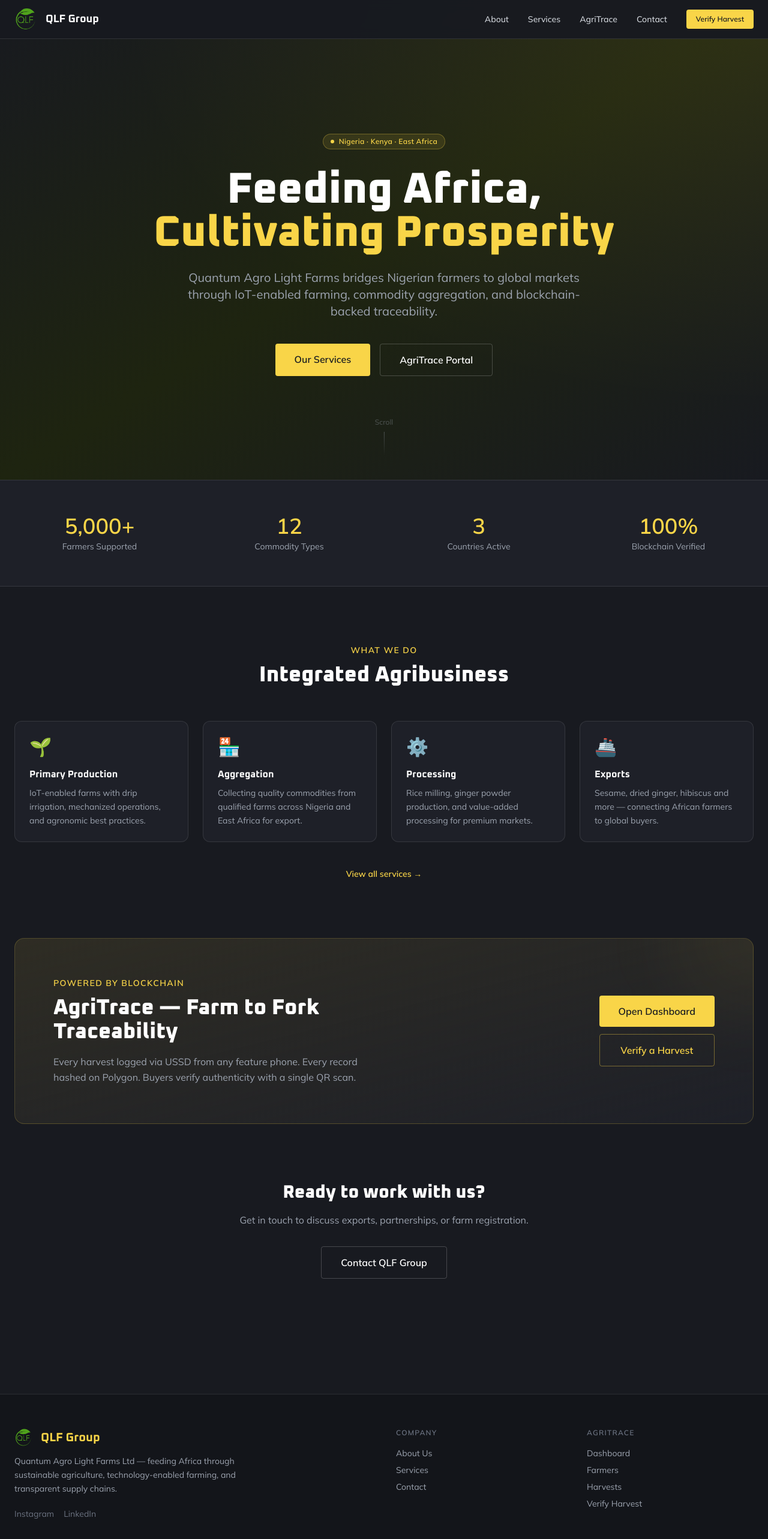
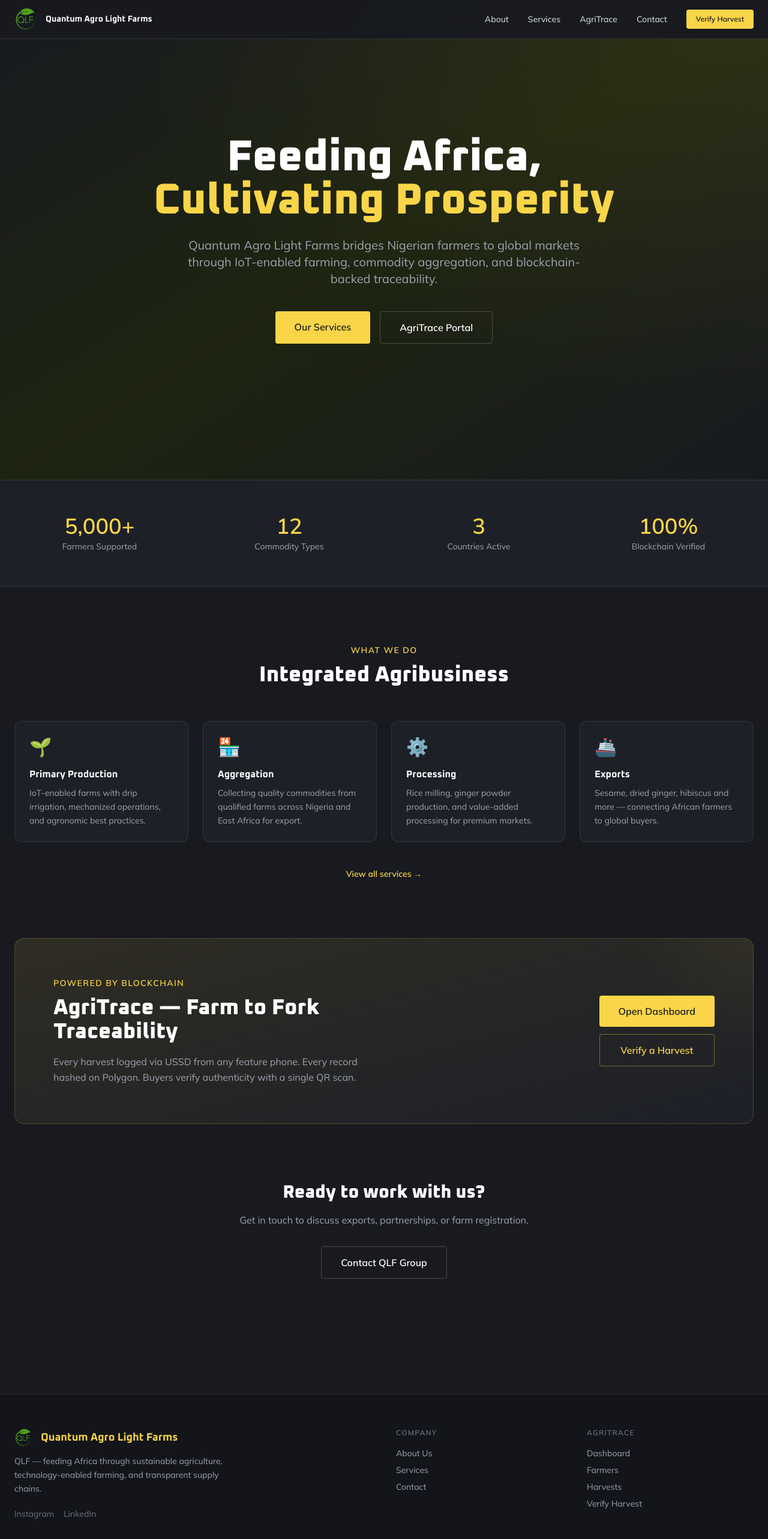
Before and after one commit to sigmazetacorp-creator/agritrace, a Next.js app in the folder apps/web/: page / in a window 1280 px wide. Shown: the top 2566 px of the page at 60% size. Built offline with nearby package versions, Linux system fonts and the light colour scheme.

Commit message:
Update branding: use full company name and remove regional badge
- Change 'QLF Group' to 'Quantum Agro Light Farms' throughout
- Remove 'Nigeria · Kenya · East Africa' badge from hero
- Remove overlapping scroll indicator
- Update nav, footer, and metadata with full company name

```diff
--- a/apps/web/src/app/contact/page.tsx
+++ b/apps/web/src/app/contact/page.tsx
@@ -6,7 +6,7 @@ export default function ContactPage() {
       <section className="max-w-7xl mx-auto px-6 py-20">
         <div className="text-center mb-14">
           <p className="text-[#F9D548] text-sm font-semibold tracking-widest uppercase mb-4">Get In Touch</p>
-          <h1 className="text-5xl font-extrabold text-white mb-6">Contact QLF Group</h1>
+          <h1 className="text-5xl font-extrabold text-white mb-6">Contact Quantum Agro Light Farms</h1>
           <p className="text-gray-400 text-lg max-w-xl mx-auto">
             Reach out for export inquiries, partnership opportunities, or farmer cooperative registration.
           </p>
--- a/apps/web/src/app/layout.tsx
+++ b/apps/web/src/app/layout.tsx
@@ -18,8 +18,8 @@ const mulish = Mulish({
 })
 
 export const metadata: Metadata = {
-  title: 'QLF Group — Feeding Africa, Cultivating Prosperity',
-  description: 'Quantum Agro Light Farms Ltd. Sustainable agriculture, commodity exports, and farm-to-fork traceability across Africa.',
+  title: 'Quantum Agro Light Farms — Feeding Africa, Cultivating Prosperity',
+  description: 'QLF Group. Sustainable agriculture, commodity exports, and farm-to-fork traceability across Africa.',
 }
 
 export default function RootLayout({ children }: { children: React.ReactNode }) {
--- a/apps/web/src/app/page.tsx
+++ b/apps/web/src/app/page.tsx
@@ -9,12 +9,7 @@ export default function HomePage() {
         <div className="absolute inset-0 bg-gradient-to-br from-[#181A20] via-[#1e2410] to-[#181A20]" />
         <div className="absolute inset-0 bg-[radial-gradient(ellipse_at_top_right,_rgba(249,213,72,0.08)_0%,_transparent_60%)]" />
 
-        <div className="relative z-10 max-w-7xl mx-auto px-6 pt-32 pb-20 text-center">
-          <div className="inline-flex items-center gap-2 px-3 py-1 rounded-full border border-[#F9D548]/30 bg-[#F9D548]/10 text-[#F9D548] text-xs font-semibold tracking-wide mb-8">
-            <span className="w-1.5 h-1.5 rounded-full bg-[#F9D548] animate-pulse" />
-            Nigeria · Kenya · East Africa
-          </div>
-
+        <div className="relative z-10 max-w-7xl mx-auto px-6 pt-32 pb-32 text-center">
           <h1 className="text-5xl md:text-7xl font-extrabold text-white leading-tight mb-6">
             Feeding Africa,<br />
             <span className="text-[#F9D548]">Cultivating Prosperity</span>
@@ -39,12 +34,6 @@ export default function HomePage() {
               AgriTrace Portal
             </Link>
           </div>
-        </div>
-
-        {/* Scroll indicator */}
-        <div className="absolute bottom-10 left-1/2 -translate-x-1/2 flex flex-col items-center gap-2 opacity-40">
-          <span className="text-xs text-gray-400">Scroll</span>
-          <div className="w-px h-10 bg-gradient-to-b from-gray-400 to-transparent" />
         </div>
       </section>
 
--- a/apps/web/src/components/Footer.tsx
+++ b/apps/web/src/components/Footer.tsx
@@ -8,12 +8,11 @@ export function Footer() {
         {/* Brand */}
         <div className="md:col-span-2">
           <div className="flex items-center gap-3 mb-3">
-            <Image src="/logo.png" alt="QLF Group" width={32} height={32} className="w-8 h-8" />
-            <p className="font-oxanium font-bold text-xl text-[#F9D548]">QLF Group</p>
+            <Image src="/logo.png" alt="Quantum Agro Light Farms" width={32} height={32} className="w-8 h-8" />
+            <p className="font-oxanium font-bold text-lg text-[#F9D548]">Quantum Agro Light Farms</p>
           </div>
           <p className="text-gray-400 text-sm leading-relaxed max-w-sm">
-            Quantum Agro Light Farms Ltd — feeding Africa through sustainable agriculture,
-            technology-enabled farming, and transparent supply chains.
+            QLF — feeding Africa through sustainable agriculture, technology-enabled farming, and transparent supply chains.
           </p>
           <div className="flex gap-4 mt-5">
             <a href="https://instagram.com" target="_blank" rel="noopener noreferrer" className="text-gray-500 hover:text-[#F9D548] transition-colors text-sm">Instagram</a>
--- a/apps/web/src/components/Nav.tsx
+++ b/apps/web/src/components/Nav.tsx
@@ -12,8 +12,8 @@ export function Nav() {
       <div className="max-w-7xl mx-auto px-6 h-16 flex items-center justify-between">
         {/* Logo */}
         <Link href="/" className="flex items-center gap-3">
-          <Image src="/logo.png" alt="QLF Group" width={40} height={40} className="w-10 h-10" />
-          <span className="font-oxanium font-bold text-lg text-white hidden sm:block">QLF Group</span>
+          <Image src="/logo.png" alt="Quantum Agro Light Farms" width={40} height={40} className="w-10 h-10" />
+          <span className="font-oxanium font-bold text-sm text-white hidden sm:block">Quantum Agro Light Farms</span>
         </Link>
 
         {/* Desktop links */}
```
